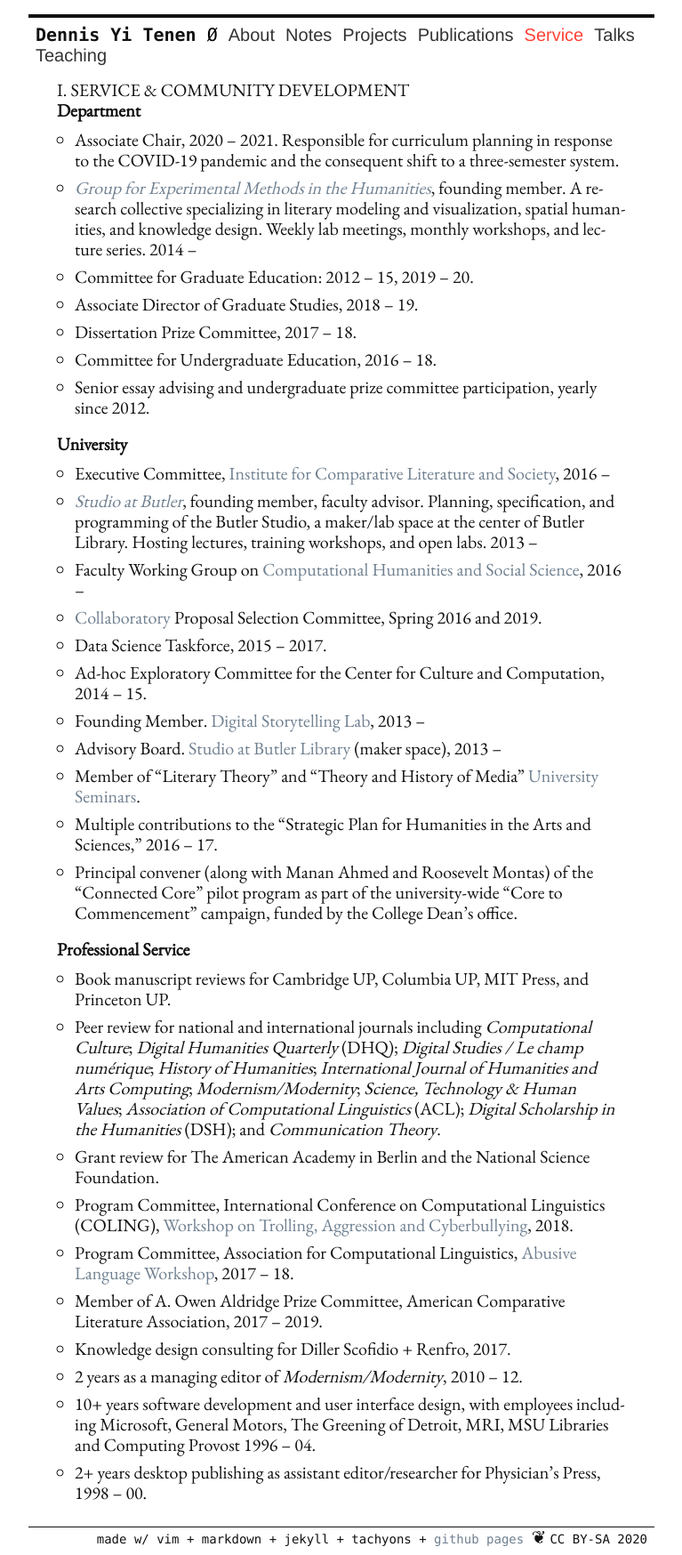
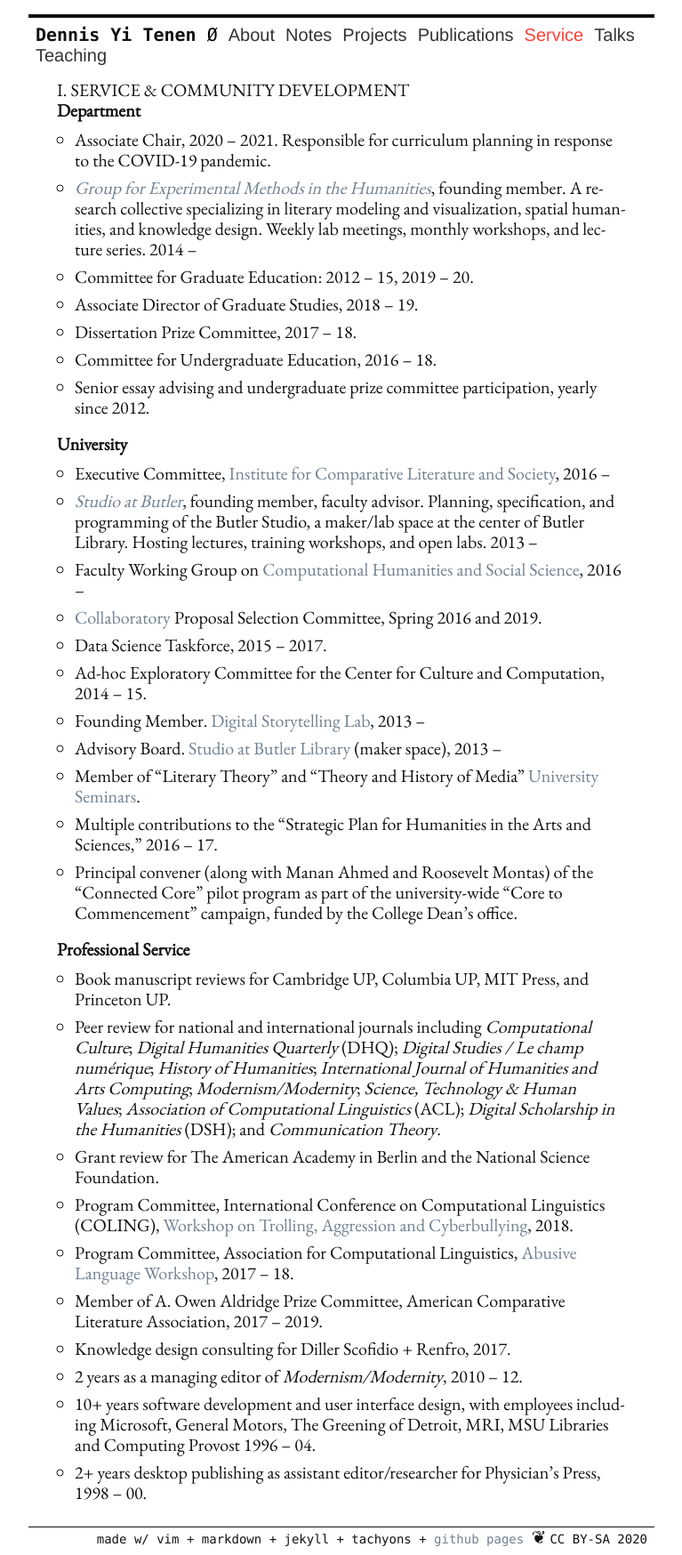
Before and after one commit to denten/denten.github.io, a Jekyll site: the page built from _pages/service.md, in a window 1280 px wide. Shown: the whole page at 89% size, without its empty margins (256-1023 px from the left). Built offline with Jekyll 4.4.1, drawn with Linux system fonts in a browser that asks for light colours.

Commit message:
small update to CV

```diff
--- a/_includes/CV/07-service.md
+++ b/_includes/CV/07-service.md
@@ -3,7 +3,7 @@
 #### Department
 
 - Associate Chair, 2020 -- 2021. Responsible for curriculum planning in response to the
-COVID-19 pandemic and the consequent shift to a three-semester system.
+COVID-19 pandemic.
 - *[Group for Experimental Methods in the Humanities](http://xpmethod.github.io/)*, founding
   member. A research collective specializing in literary modeling and visualization, spatial
   humanities, and knowledge design. Weekly lab meetings, monthly workshops, and lecture series. 2014 --
```
Also changed, not shown: _pages/about.md (+0 -2 lines).
